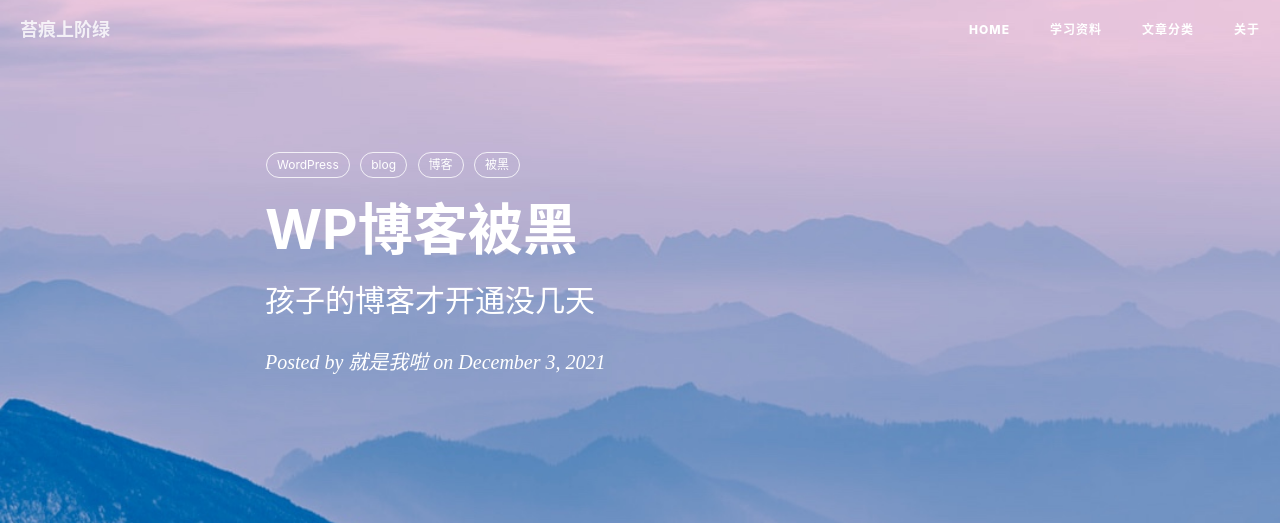
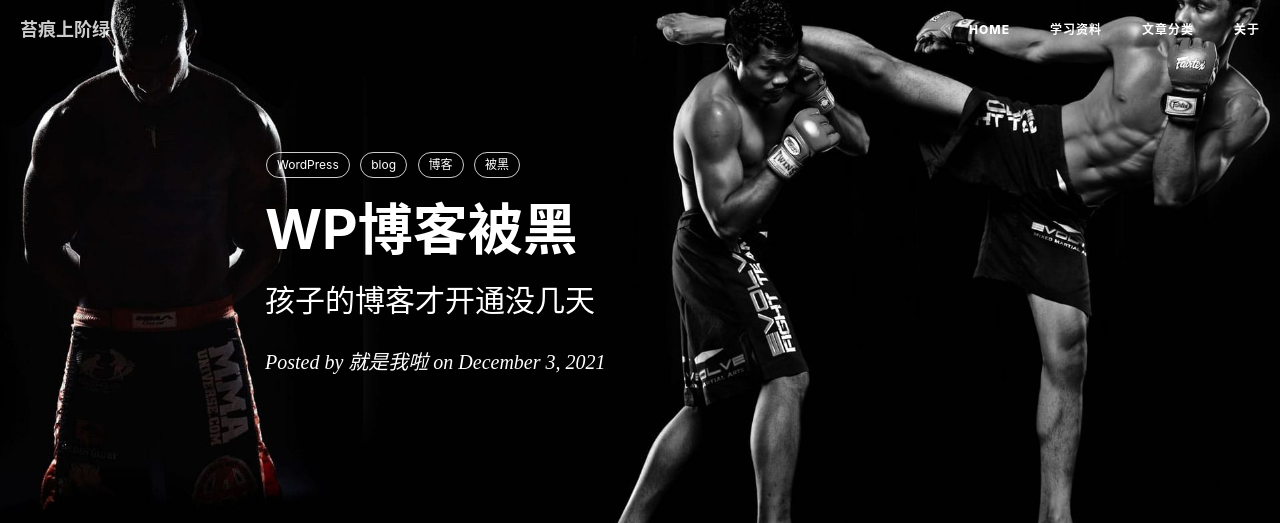
Before and after one commit to shenyaojun/shenyaojun.github.io, a Jekyll site: the page built from _posts/2021-12-03-孩子的WP博客居然被黑.md, in a window 1280 px wide. Shown: the top 523 px of the page. Built offline with Jekyll 4.4.1, drawn with Linux system fonts in a browser that asks for light colours; nearby versions of some CDN libraries; comment, search, counter and statistics services are not loaded; grey boxes are pictures that could not be loaded.

Commit message:
update background image

```diff
--- a/_posts/2021-12-03-孩子的WP博客居然被黑.md
+++ b/_posts/2021-12-03-孩子的WP博客居然被黑.md
@@ -4,7 +4,7 @@
 subtitle:   孩子的博客才开通没几天
 date:       2021-12-03
 author:     就是我啦
-header-img: img/post-bg-mountin_in_dawn.jpg
+header-img: img/post-bg-mma-1.jpg
 catalog: 	  true
 tags:
     - WordPress
```
